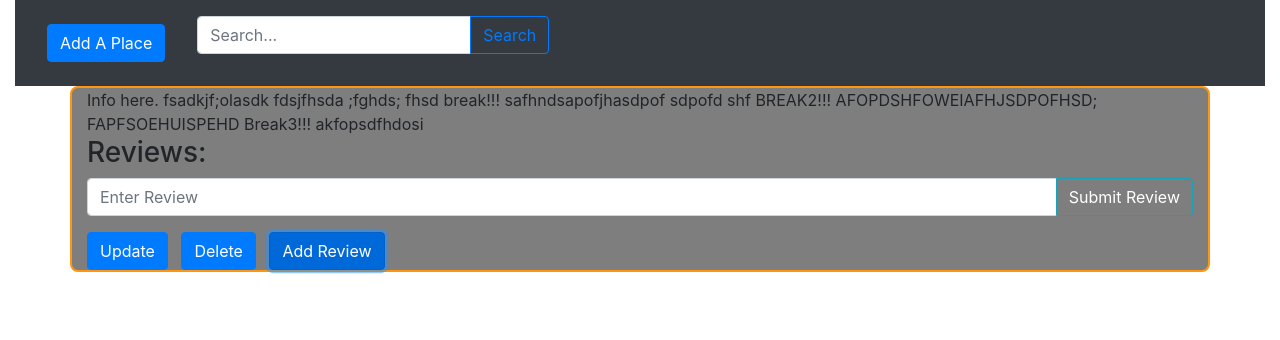
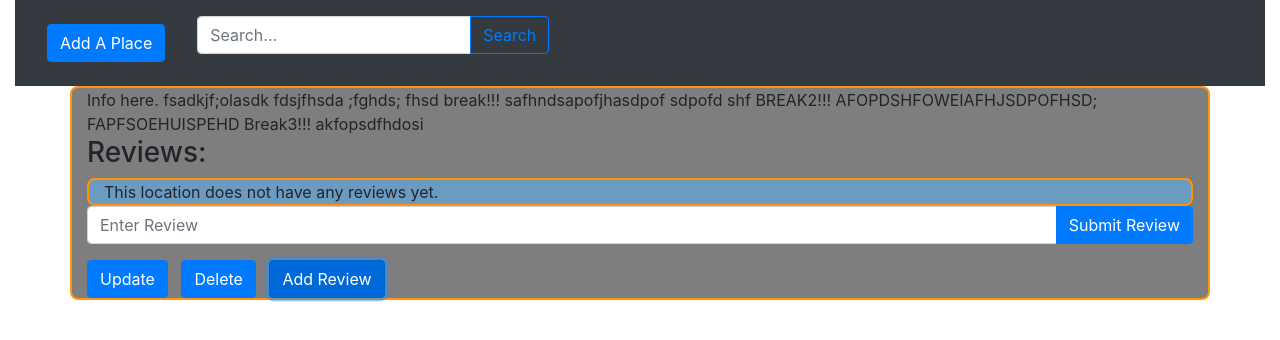
Before and after one commit to KadenHerr/mynearbyplaces, a React (Create React App) app: page / in a window 1280 px wide. Both pictures are taken after a click on the button "Add Review". Shown: the top 340 px of the page. Built offline with nearby package versions, Linux system fonts and the light colour scheme.

Commit message:
Basic funtion of add Review

```diff
--- a/src/App.css
+++ b/src/App.css
@@ -15,6 +15,10 @@
 
 }
 
-.Place Button {
-    color: #FFF;
+.Review {
+    background: #6c9bc2;
+    border: 2px solid #ff9305;
+    border-radius: 8px;
+    width: 100px;
+
 }
--- a/src/components/Place.js
+++ b/src/components/Place.js
@@ -5,24 +5,33 @@ import Container from 'react-bootstrap/Container';
 import InputGroup from 'react-bootstrap/InputGroup'
 import FormControl from 'react-bootstrap/FormControl'
 import { useState } from 'react';
+import Review from './Review';
+import ReviewList from './ReviewList';
+
+
 import '../App.css'
 
 
 export default function Place(props) {
 
     const [nextReview, setNextReview] = useState('');
-    const [displayAddReview, setDisplayAddReview] = useState(true);
+    const [hideAddReview, setHideAddReview] = useState(true);
+    const [reviewList, setReviewList] = useState([<Review text="This location does not have any reviews yet."/>]);
+    const [reviewCount, setReviewCount] = useState(0);
 
     // Toggle the add review textbox
     let addAReview = (event) => {
-        setDisplayAddReview(!displayAddReview);
+        setHideAddReview(!hideAddReview);
     }
 
-    // Add a review to the review list from the review input;
+    // Add a review to the review list from the review input
     let onReviewSubmitted = (event) => {
-        setDisplayAddReview(true);
+        setHideAddReview(true);
+        reviewList.push(<Review text={nextReview}/>);
+        setReviewList(reviewList);
     }
 
+    // Get the review text input
     let onReviewInput = (event) => {
         setNextReview(event.target.value);
     }
@@ -38,10 +47,13 @@ export default function Place(props) {
                     <h3>Reviews:</h3>
                 </Row>
                 <Row>
-                    <InputGroup className="mb-3" hidden={displayAddReview}>
+                    {reviewList}
+                </Row>
+                <Row>
+                    <InputGroup className="mb-3" hidden={hideAddReview}>
                         <FormControl type="text" placeholder="Enter Review" onChange={onReviewInput} />
                         <InputGroup.Append>
-                            <Button onClick={onReviewSubmitted} variant="outline-info" >Submit Review</Button>
+                            <Button onClick={onReviewSubmitted} variant="primary" >Submit Review</Button>
                         </InputGroup.Append>
                     </InputGroup>
                 </Row>
--- a/src/components/Review.js
+++ b/src/components/Review.js
@@ -0,0 +1,11 @@
+import Container from 'react-bootstrap/Container';
+
+
+export default function Review(props) {
+
+    return (
+        <Container className='Review'>
+            {props.text}
+        </Container>
+    );
+}
--- /dev/null
+++ b/src/components/ReviewList.js
@@ -0,0 +1,12 @@
+import Container from 'react-bootstrap/Container';
+
+
+export default function ReviewList(props) {
+
+    return (
+        <Container >
+            {props.reviewCount}
+            {props.reviewList}
+        </Container>
+    );
+}
```
